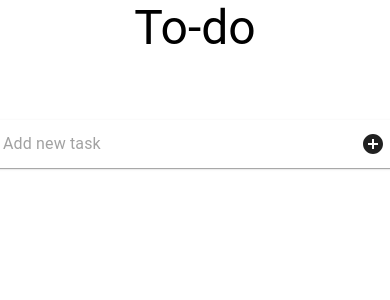
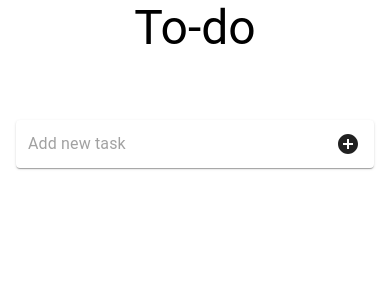
Before and after one commit to mgmichaela/todo-list-app, a React (Create React App) app: page / in a window 390 px wide. Shown: the top 300 px of the page. Built offline with nearby package versions, Linux system fonts and the light colour scheme.

Commit message:
add responsiveness

```diff
--- a/src/App.tsx
+++ b/src/App.tsx
@@ -48,7 +48,7 @@ const App: FC = () => {
       display: "flex",
       justifyContent: "center",
       alignItems: "center",
-      flexDirection: 'column'
+      flexDirection: 'column',
     }}
     >
       <Typography variant='h3'>To-do</Typography>
--- a/src/components/TaskInput.tsx
+++ b/src/components/TaskInput.tsx
@@ -1,5 +1,5 @@
 import { AddCircleOutlined } from "@mui/icons-material";
-import { Box, IconButton, InputBase, Paper } from "@mui/material";
+import { Container, Grid, IconButton, InputBase, Paper } from "@mui/material";
 import { Dispatch, FC, SetStateAction, useEffect } from "react";
 import { LOCAL_STORAGE_KEY, Task } from "../App";
 import ErrorMessage from "./ErrorMessage";
@@ -22,24 +22,51 @@ const TaskInput: FC<TasksInputProps> = (props) => {
 	}, [tasks]);
 
 	return (
-		<>
-			<Box sx={{ marginTop: '3.5rem', position: "absolute", top: 0, zIndex: 999 }}>
+		<Container>
+			<Grid
+				container
+				sx={{
+					display: 'flex',
+					justifyContent: 'center'
+				}}>
+				<Grid
+					item
+					xs={12}
+					md={6}
+					sx={{
+						marginTop: '3.5rem',
+						position: "absolute",
+						top: 0,
+						zIndex: 999
+					}}>
 					{showErrorMessage && <ErrorMessage />}
-			</Box>
-			<Box sx={{ marginBottom: '1rem', paddingTop: '4rem' }}>
+				</Grid>
+				<Grid
+					item
+					xs={12}
+					md={6}
+					sx={{
+						marginBottom: '1rem',
+						paddingTop: '4rem'
+					}}>
 					<Paper
 						sx={{
 							p: '2px 4px',
 							display: 'flex',
 							alignItems: 'center',
-						width: 400
 						}}
 					>
 						<InputBase
 							sx={{ ml: 1, flex: 1 }}
 							placeholder="Add new task"
 							value={newTask.description}
-						onChange={(e) => setNewTask({ description: e.target.value, id: uuidv4(), isCompleted: false })}
+							onChange={(e) =>
+								setNewTask({
+									description: e.target.value,
+									id: uuidv4(),
+									isCompleted: false
+								})
+							}
 							onKeyDown={keyDownHandler}
 							tabIndex={0}
 						/>
@@ -51,8 +78,9 @@ const TaskInput: FC<TasksInputProps> = (props) => {
 							<AddCircleOutlined />
 						</IconButton>
 					</Paper>
-			</Box>
-		</>
+				</Grid>
+			</Grid>
+		</Container>
 	)
 }
 
--- a/src/components/Tasks.tsx
+++ b/src/components/Tasks.tsx
@@ -1,5 +1,5 @@
 import { Close, DeleteForever, Edit, Save } from "@mui/icons-material";
-import { Box, Checkbox, Divider, IconButton, Paper, TextField, Typography } from "@mui/material";
+import { Box, Checkbox, Container, Divider, Grid, IconButton, Paper, TextField, Typography } from "@mui/material";
 import { Dispatch, FC, SetStateAction, useState } from "react"
 import { Task } from "../App";
 
@@ -56,15 +56,24 @@ const Tasks: FC<TasksProps> = (props) => {
 	}
 
 	return (
-		<>
+		<Container>
 			{tasks.map((task) => (
-				<Box key={task.id}>
+				<Grid
+					container
+					sx={{
+						display: 'flex',
+						justifyContent: 'center'
+					}}>
+					<Grid
+						item
+						xs={12}
+						md={6}
+						key={task.id}>
 						<Paper sx={{
 							p: '2px 4px',
 							display: 'flex',
 							justifyContent: 'space-between',
 							alignItems: 'center',
-						width: 400,
 							wordBreak: 'break-all',
 							marginBottom: '1rem',
 							backgroundColor: editedTask === task.id || hoveredTask === task.id
@@ -148,9 +157,10 @@ const Tasks: FC<TasksProps> = (props) => {
 								</IconButton>
 							</Box>
 						</Paper>
-				</Box>
+					</Grid>
+				</Grid>
 			))}
-		</>
+		</Container>
 	)
 }
 
```
Lines whose indentation alone changed are shown as unchanged.
